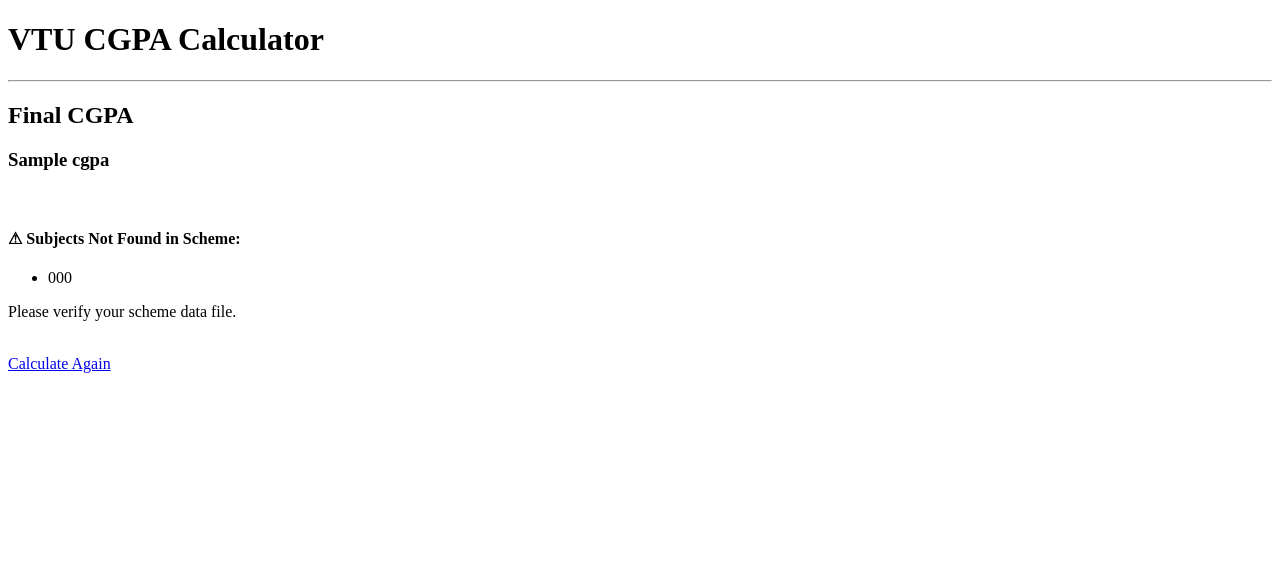
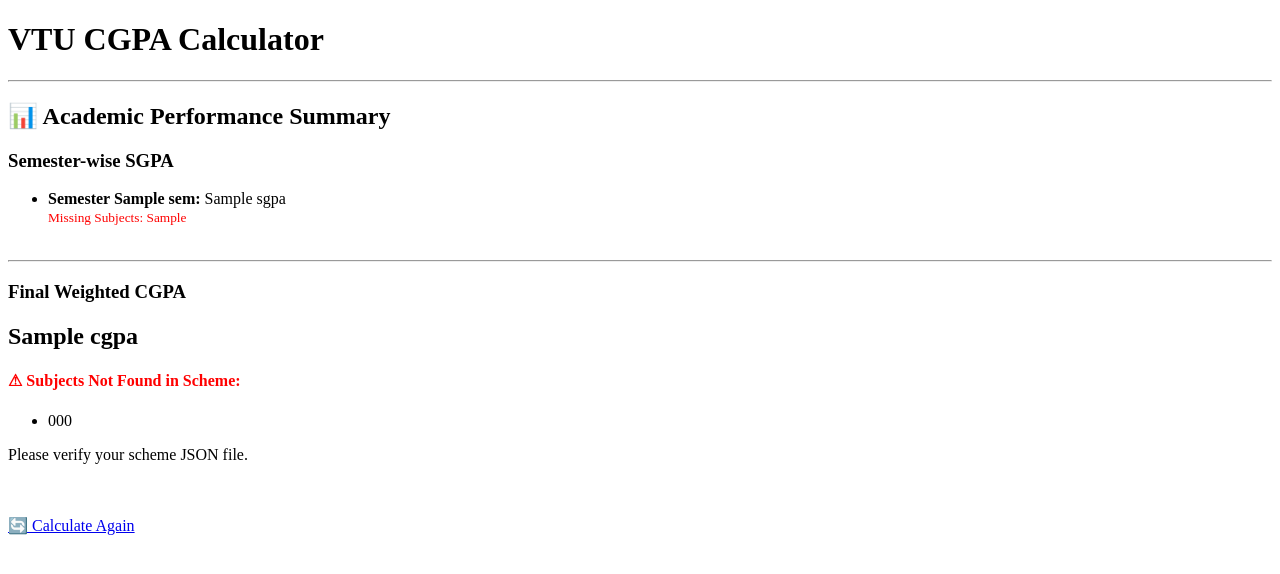
Before and after one commit to abdul-qadir-arhaam/SemSnap, a Flask app: template templates/result.html in a window 1280 px wide. Shown: the top 574 px of the page. Run offline with Flask 3, Linux system fonts and the light colour scheme; the template is opened without the code that fills it: most values are stand-ins (such as "Sample title", 1, 10 or a date in 2020).

Commit message:
Added semester-wise SGPA and weighted CGPA calculation with improved validation

```diff
--- a/app.py
+++ b/app.py
@@ -1,8 +1,9 @@
 from flask import Flask, render_template, request, redirect
 import os
+import hashlib
 
 from parser import get_text_from_file, extract_subjects_and_marks
-from cgpa_utils import load_scheme_data, calculate_cgpa
+from cgpa_utils import load_scheme_data, calculate_sgpa, calculate_cgpa
 from config import UPLOAD_FOLDER
 
 app = Flask(__name__)
@@ -10,7 +11,7 @@ app.config["UPLOAD_FOLDER"] = UPLOAD_FOLDER
 
 
 # ---------------------------------------
-# 1️⃣ Index Page (Scheme + Sem Count)
+# 1️⃣ Index Page
 # ---------------------------------------
 @app.route("/", methods=["GET", "POST"])
 def index():
@@ -18,14 +19,13 @@ def index():
     if request.method == "POST":
         scheme = request.form["scheme"]
         sem_count = request.form["sem_count"]
-
         return redirect(f"/upload?scheme={scheme}&sem_count={sem_count}")
 
     return render_template("index.html")
 
 
 # ---------------------------------------
-# 2️⃣ Upload Page (Dynamic Semester Upload)
+# 2️⃣ Upload Page
 # ---------------------------------------
 @app.route("/upload", methods=["GET", "POST"])
 def upload():
@@ -35,34 +35,75 @@ def upload():
 
     if request.method == "POST":
 
-        # 🔴 Safe scheme loading
+        # Safe scheme loading
         try:
             credits_map = load_scheme_data(scheme)
         except Exception:
-            return "Error: Scheme data missing or corrupted."
+            return render_template(
+                "upload.html",
+                scheme=scheme,
+                sem_count=sem_count,
+                error="Scheme data missing or corrupted."
+            )
 
-        all_subjects = []
+        semester_data = {}       # Store subjects per semester
+        all_subjects = []        # For final CGPA
         seen_subjects = set()
+        seen_file_hashes = set()
 
         # Loop through selected semesters
         for i in range(1, sem_count + 1):
             file = request.files.get(f"sem{i}")
 
-            # 🔴 Error 1: File not uploaded
             if not file or file.filename == "":
-                return f"Error: Semester {i} PDF not uploaded."
+                return render_template(
+                    "upload.html",
+                    scheme=scheme,
+                    sem_count=sem_count,
+                    error=f"Semester {i} PDF not uploaded."
+                )
+
+            # -------- File Hash Validation --------
+            file_bytes = file.read()
+            file_hash = hashlib.sha256(file_bytes).hexdigest()
+
+            if file_hash in seen_file_hashes:
+                return render_template(
+                    "upload.html",
+                    scheme=scheme,
+                    sem_count=sem_count,
+                    error="Duplicate semester PDF detected."
+                )
+
+            seen_file_hashes.add(file_hash)
+            file.seek(0)
 
             file_path = os.path.join(app.config["UPLOAD_FOLDER"], file.filename)
             file.save(file_path)
 
-            # 🔴 Error 3: Corrupted / invalid PDF
+            # -------- Extract Subjects --------
             try:
                 text = get_text_from_file(file_path)
                 subjects = extract_subjects_and_marks(text)
             except Exception:
-                return f"Error: Invalid or corrupted PDF for Semester {i}."
+                return render_template(
+                    "upload.html",
+                    scheme=scheme,
+                    sem_count=sem_count,
+                    error=f"Invalid or corrupted PDF for Semester {i}."
+                )
 
-            # 🔴 Error 4: Duplicate subject prevention
+            if not subjects:
+                return render_template(
+                    "upload.html",
+                    scheme=scheme,
+                    sem_count=sem_count,
+                    error=f"No valid subjects found in Semester {i}."
+                )
+
+            filtered_subjects = []
+
+            # Prevent duplicate subject codes
             for subject in subjects:
                 code = subject.get("code")
 
@@ -70,24 +111,41 @@ def upload():
                     continue
 
                 seen_subjects.add(code)
+                filtered_subjects.append(subject)
                 all_subjects.append(subject)
 
-        # 🔴 No valid subjects extracted
+            semester_data[i] = filtered_subjects
+
         if not all_subjects:
-            return "Error: No valid subjects detected in uploaded PDFs."
+            return render_template(
+                "upload.html",
+                scheme=scheme,
+                sem_count=sem_count,
+                error="No valid subjects detected."
+            )
 
-        # Calculate CGPA (expects missing_subjects return)
-        cgpa, missing_subjects = calculate_cgpa(all_subjects, credits_map)
+        # -------- Calculate SGPA per Semester --------
+        semester_sgpas = {}
+        semester_missing = {}
+
+        for sem, subjects in semester_data.items():
+            sgpa, missing = calculate_sgpa(subjects, credits_map)
+            semester_sgpas[sem] = sgpa
+            semester_missing[sem] = missing
+
+        # -------- Final Weighted CGPA --------
+        cgpa, total_missing = calculate_cgpa(all_subjects, credits_map)
 
         return render_template(
             "result.html",
+            semester_sgpas=semester_sgpas,
+            semester_missing=semester_missing,
             cgpa=cgpa,
-            missing_subjects=missing_subjects
+            total_missing=total_missing
         )
 
     return render_template("upload.html", scheme=scheme, sem_count=sem_count)
 
 
-# ---------------------------------------
 if __name__ == "__main__":
     app.run(debug=True)
--- a/templates/result.html
+++ b/templates/result.html
@@ -2,28 +2,61 @@
 
 {% block content %}
 
-<h2>Final CGPA</h2>
+<h2>📊 Academic Performance Summary</h2>
+
+<!-- -------------------------------
+     Semester-wise SGPA Section
+-------------------------------- -->
+<h3>Semester-wise SGPA</h3>
+
+{% if semester_sgpas %}
+    <ul>
+        {% for sem, sgpa in semester_sgpas.items() %}
+            <li>
+                <strong>Semester {{ sem }}:</strong>
+                {{ sgpa if sgpa is not none else "Unable to calculate" }}
+
+                {% if semester_missing[sem] %}
+                    <br>
+                    <small style="color: red;">
+                        Missing Subjects:
+                        {{ semester_missing[sem] | join(', ') }}
+                    </small>
+                {% endif %}
+            </li>
+            <br>
+        {% endfor %}
+    </ul>
+{% else %}
+    <p>Unable to calculate semester-wise SGPA.</p>
+{% endif %}
+
+
+<hr>
+
+<!-- -------------------------------
+     Final CGPA Section
+-------------------------------- -->
+<h3>Final Weighted CGPA</h3>
 
 {% if cgpa is not none %}
-    <h3>{{ cgpa }}</h3>
+    <h2>{{ cgpa }}</h2>
 {% else %}
     <h3>Unable to calculate CGPA</h3>
 {% endif %}
 
-<br>
-
-{% if missing_subjects %}
-    <h4>⚠ Subjects Not Found in Scheme:</h4>
+{% if total_missing %}
+    <h4 style="color: red;">⚠ Subjects Not Found in Scheme:</h4>
     <ul>
-        {% for code in missing_subjects %}
+        {% for code in total_missing %}
             <li>{{ code }}</li>
         {% endfor %}
     </ul>
-    <p>Please verify your scheme data file.</p>
+    <p>Please verify your scheme JSON file.</p>
 {% endif %}
 
-<br>
+<br><br>
 
-<a href="/">Calculate Again</a>
+<a href="/">🔄 Calculate Again</a>
 
 {% endblock %}
--- a/templates/upload.html
+++ b/templates/upload.html
@@ -3,6 +3,10 @@
 {% block content %}
 
 <h2>Upload Semester Result PDFs</h2>
+
+{% if error %}
+    <p style="color: red;"><strong>{{ error }}</strong></p>
+{% endif %}
 
 <p>Scheme: {{ scheme }}</p>
 
```
Also changed, not shown: cgpa_utils.py (+19 -8 lines).
